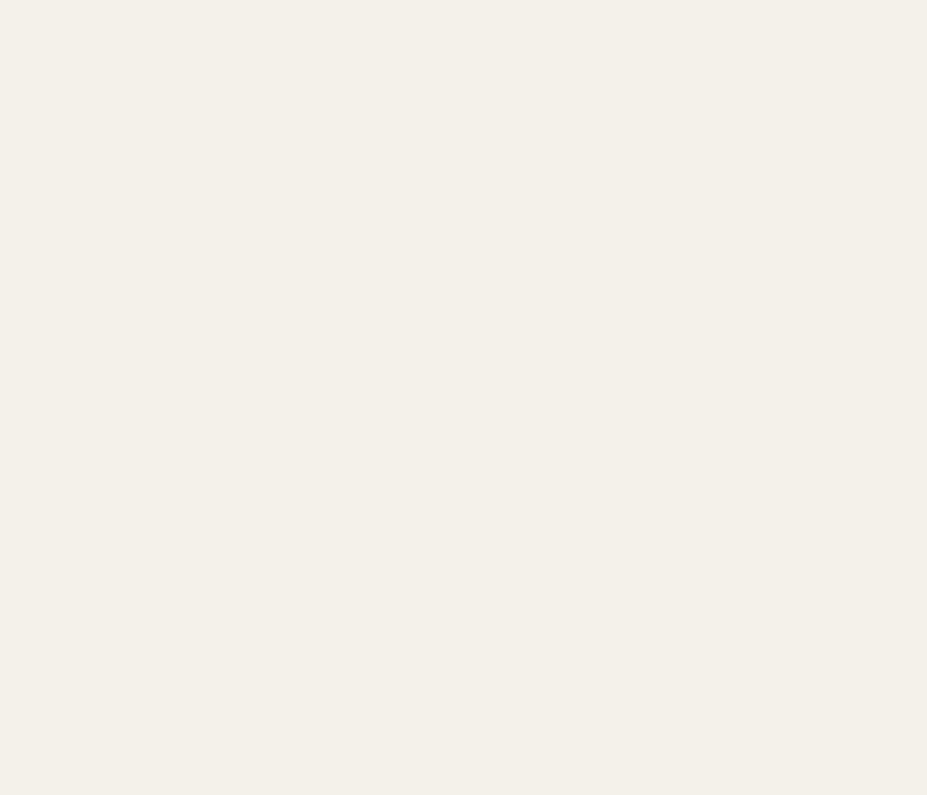
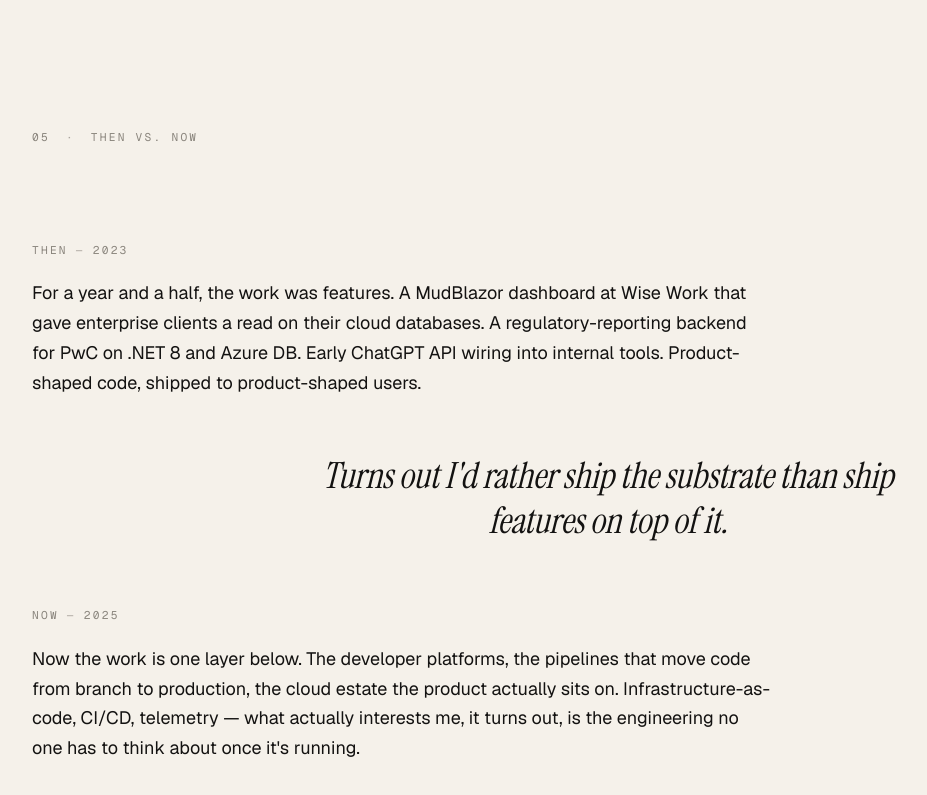
Before and after one commit to kartikj11/portfolio-website, a Next.js app: page / in a window 1280 px wide. Shown: the part 4663-5458 px from the top of the page, without its empty margins (32-959 px from the left). Before the commit the page ends 4840 px from the top, so only its background shows below. Built offline with nearby package versions, Linux system fonts and the light colour scheme.

Commit message:
Step 6: Then vs. Now section + tighten Marquee-to-ThenVsNow handoff

```diff
--- a/src/app/page.tsx
+++ b/src/app/page.tsx
@@ -2,6 +2,7 @@ import { BuildLog } from "@/components/sections/BuildLog";
 import { Hero } from "@/components/sections/Hero";
 import { Marquee } from "@/components/sections/Marquee";
 import { SelectedBuilds } from "@/components/sections/SelectedBuilds";
+import { ThenVsNow } from "@/components/sections/ThenVsNow";
 
 export default function Home() {
   return (
@@ -10,6 +11,7 @@ export default function Home() {
       <BuildLog />
       <SelectedBuilds />
       <Marquee />
+      <ThenVsNow />
     </>
   );
 }
--- a/src/components/sections/Marquee.tsx
+++ b/src/components/sections/Marquee.tsx
@@ -162,7 +162,7 @@ export function Marquee() {
       <section
         id="stack"
         aria-labelledby="stack-heading"
-        className="relative pb-28 pt-6 sm:pb-32 sm:pt-8 lg:pb-40 lg:pt-12"
+        className="relative pb-16 pt-6 sm:pb-20 sm:pt-8 lg:pb-24 lg:pt-12"
       >
         <h2 id="stack-heading" className="sr-only">
           The Stack
@@ -200,7 +200,7 @@ export function Marquee() {
     <section
       id="stack"
       aria-labelledby="stack-heading"
-      className="relative pb-28 pt-6 sm:pb-32 sm:pt-8 lg:pb-40 lg:pt-12"
+      className="relative pb-16 pt-6 sm:pb-20 sm:pt-8 lg:pb-24 lg:pt-12"
     >
       <h2 id="stack-heading" className="sr-only">
         The Stack
--- /dev/null
+++ b/src/components/sections/ThenVsNow.tsx
@@ -0,0 +1,116 @@
+import { Reveal, RevealItem } from "@/components/motion/Reveal";
+import { thenVsNow } from "@/data/resume";
+
+export function ThenVsNow() {
+  return (
+    <section
+      id="then-vs-now"
+      aria-labelledby="then-vs-now-heading"
+      className="relative px-6 pb-28 pt-0 sm:px-10 sm:pb-32 sm:pt-2 lg:px-16 lg:pb-40 lg:pt-4"
+    >
+      <div className="mx-auto max-w-[1680px]">
+        {/* Hidden H2 keeps the heading tree intact (H1 Hero → H2 each
+            section). Visible identity is carried by the mono eyebrow. */}
+        <h2 id="then-vs-now-heading" className="sr-only">
+          Then vs. Now
+        </h2>
+
+        {/* Section eyebrow — mirrors Hero/BuildLog/SelectedBuilds format. */}
+        <Reveal
+          as="header"
+          trigger="inView"
+          stagger={0.08}
+          delay={0.05}
+          viewportMargin="-15% 0px"
+        >
+          <RevealItem
+            as="p"
+            className="flex flex-wrap items-baseline gap-x-4 gap-y-1 font-mono text-[0.7rem] uppercase tracking-[0.2em] text-mute"
+          >
+            <span>05</span>
+            <span aria-hidden className="text-mute/70">
+              ·
+            </span>
+            <span>Then vs. Now</span>
+          </RevealItem>
+        </Reveal>
+
+        {/* THEN — mono sub-eyebrow + first-person past-tense prose. */}
+        <Reveal
+          as="div"
+          trigger="inView"
+          stagger={0.07}
+          delay={0.05}
+          viewportMargin="-15% 0px"
+          className="mt-16 sm:mt-20 lg:mt-24"
+        >
+          <RevealItem
+            as="p"
+            className="flex items-baseline gap-2 font-mono text-[0.7rem] uppercase tracking-[0.2em] text-mute"
+          >
+            <span>Then</span>
+            <span aria-hidden className="text-mute/70">
+              —
+            </span>
+            <span>{thenVsNow.then.period}</span>
+          </RevealItem>
+
+          <RevealItem
+            as="p"
+            className="mt-5 max-w-[62ch] font-sans text-[1.0625rem] leading-[1.65] text-ink sm:text-[1.125rem]"
+          >
+            {thenVsNow.then.paragraph}
+          </RevealItem>
+        </Reveal>
+
+        {/* Tie-breaker — the section's editorial pivot. Asymmetric margins:
+            slightly tighter above (reader arrives from "Then"), slightly
+            more air below (reader descends into "Now"). The pivot should
+            feel like a turn, not an equilibrium point. */}
+        <Reveal
+          as="div"
+          trigger="inView"
+          stagger={0}
+          delay={0.05}
+          viewportMargin="-20% 0px"
+          className="mt-10 sm:mt-12 lg:mt-14"
+        >
+          <RevealItem
+            as="p"
+            className="mx-auto max-w-[40ch] text-center font-serif text-[clamp(1.5rem,3vw,2.25rem)] italic leading-[1.25] tracking-[-0.005em] text-ink"
+          >
+            {thenVsNow.tieBreaker}
+          </RevealItem>
+        </Reveal>
+
+        {/* NOW — mono sub-eyebrow + first-person present-tense prose. */}
+        <Reveal
+          as="div"
+          trigger="inView"
+          stagger={0.07}
+          delay={0.05}
+          viewportMargin="-15% 0px"
+          className="mt-12 sm:mt-14 lg:mt-16"
+        >
+          <RevealItem
+            as="p"
+            className="flex items-baseline gap-2 font-mono text-[0.7rem] uppercase tracking-[0.2em] text-mute"
+          >
+            <span>Now</span>
+            <span aria-hidden className="text-mute/70">
+              —
+            </span>
+            <span>{thenVsNow.now.period}</span>
+          </RevealItem>
+
+          <RevealItem
+            as="p"
+            className="mt-5 max-w-[62ch] font-sans text-[1.0625rem] leading-[1.65] text-ink sm:text-[1.125rem]"
+          >
+            {thenVsNow.now.paragraph}
+          </RevealItem>
+        </Reveal>
+      </div>
+    </section>
+  );
+}
```
